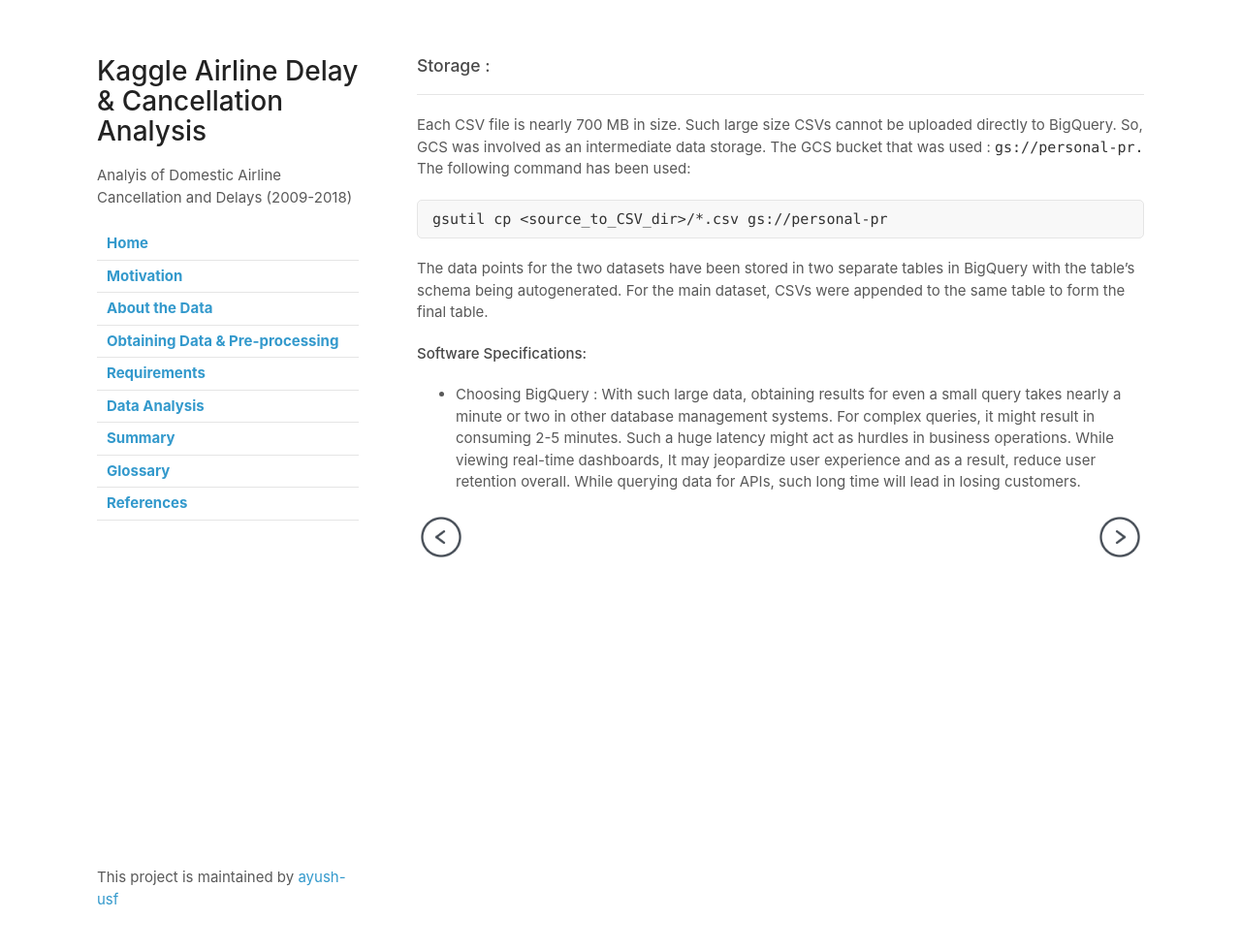
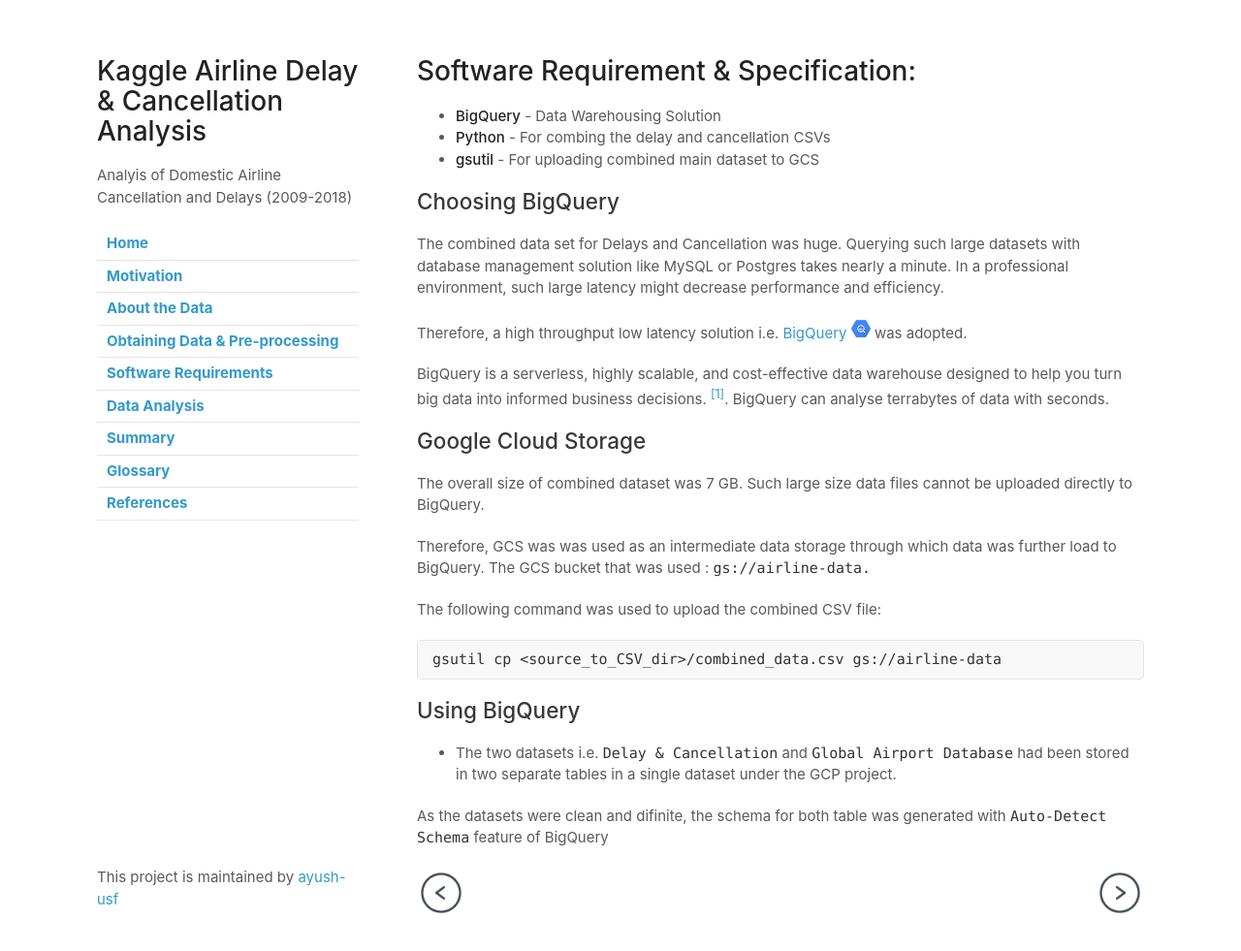
Before and after one commit to ayush-usf/Kaggle-Airline-Data-Analysis, a Jekyll site: the page built from requirements.md, in a window 1280 px wide and 1009 px high. Shown: the top 981 px of the window at 97% size. Built offline with Jekyll 4.4.1, drawn with Linux system fonts in a browser that asks for light colours; our own code applies the rules of GitHub Pages for plain Markdown files.

Commit message:
requirements

````diff
--- a/_config.yml
+++ b/_config.yml
@@ -12,7 +12,7 @@ navigation:
     url: about
   - title: Obtaining Data & Pre-processing
     url: obtaining
-  - title: Requirements
+  - title: Software Requirements
     url: requirements
   - title: Data Analysis
     url: analysis
--- a/requirements.md
+++ b/requirements.md
@@ -1,20 +1,36 @@
+# Software Requirement & Specification:
+- **BigQuery** - Data Warehousing Solution
+- **Python** - For combing the delay and cancellation CSVs
+- **gsutil** - For uploading combined main dataset to GCS
 
-### Storage :
----
-Each CSV file is nearly 700 MB in size. Such large size CSVs cannot be uploaded directly to BigQuery. So, GCS was involved as an intermediate data storage. The GCS bucket that was used : `gs://personal-pr.`
-The following command has been used:
+
+## Choosing BigQuery
+
+The combined data set for Delays and Cancellation was huge. Querying such large datasets with database management solution like MySQL or Postgres takes nearly a minute. In a professional environment, such large latency might decrease performance and efficiency.
+
+Therefore, a high throughput low latency solution i.e.
+<a target="_blank" href="https://cloud.google.com/bigquery">BigQuery
+<img src="images/BigQuery-Logo.png" width="20px">
+</a> was adopted.
+
+BigQuery is a serverless, highly scalable, and cost-effective data warehouse designed to help you turn big data into informed business decisions. <a href="https://cloud.google.com/bigquery" target="_blank"><sup>[1]</sup></a>. BigQuery can analyse terrabytes of data with seconds.
+
+
+## Google Cloud Storage
+The overall size of combined dataset was 7 GB. Such large size data files cannot be uploaded directly to BigQuery.
+
+Therefore, GCS was was used as an intermediate data storage through which data was further load to BigQuery. The GCS bucket that was used : `gs://airline-data.`
+
+The following command was used to upload the combined CSV file:
 ```
-gsutil cp <source_to_CSV_dir>/*.csv gs://personal-pr
+gsutil cp <source_to_CSV_dir>/combined_data.csv gs://airline-data
 ```
 
-The data points for the two datasets have been stored in two separate tables in BigQuery with the table’s schema being autogenerated.
-For the main dataset, CSVs were appended to the same table to form the final table.
+## Using BigQuery
 
+- The two datasets i.e. `Delay & Cancellation` and `Global Airport Database` had been stored in two separate tables in a single dataset under the GCP project.
 
-#### Software Specifications:
-
-- Choosing BigQuery : With such large data, obtaining results for even a small query takes nearly a minute or two in other database management systems. For complex queries, it might result in consuming 2-5 minutes. Such a huge latency might act as hurdles in business operations.
-While viewing real-time dashboards, It may jeopardize user experience and as a result, reduce user retention overall. While querying data for APIs, such long time will lead in losing customers.
+As the datasets were clean and difinite, the schema for both table was generated with `Auto-Detect Schema` feature of BigQuery
 
 <div class="parent" style="display: inline-block;width: 100%;">
     <div class="header3" style="display: inline;float: left;width: 50%;">
````
Also changed, not shown: images/BigQuery-Logo.png (added).
